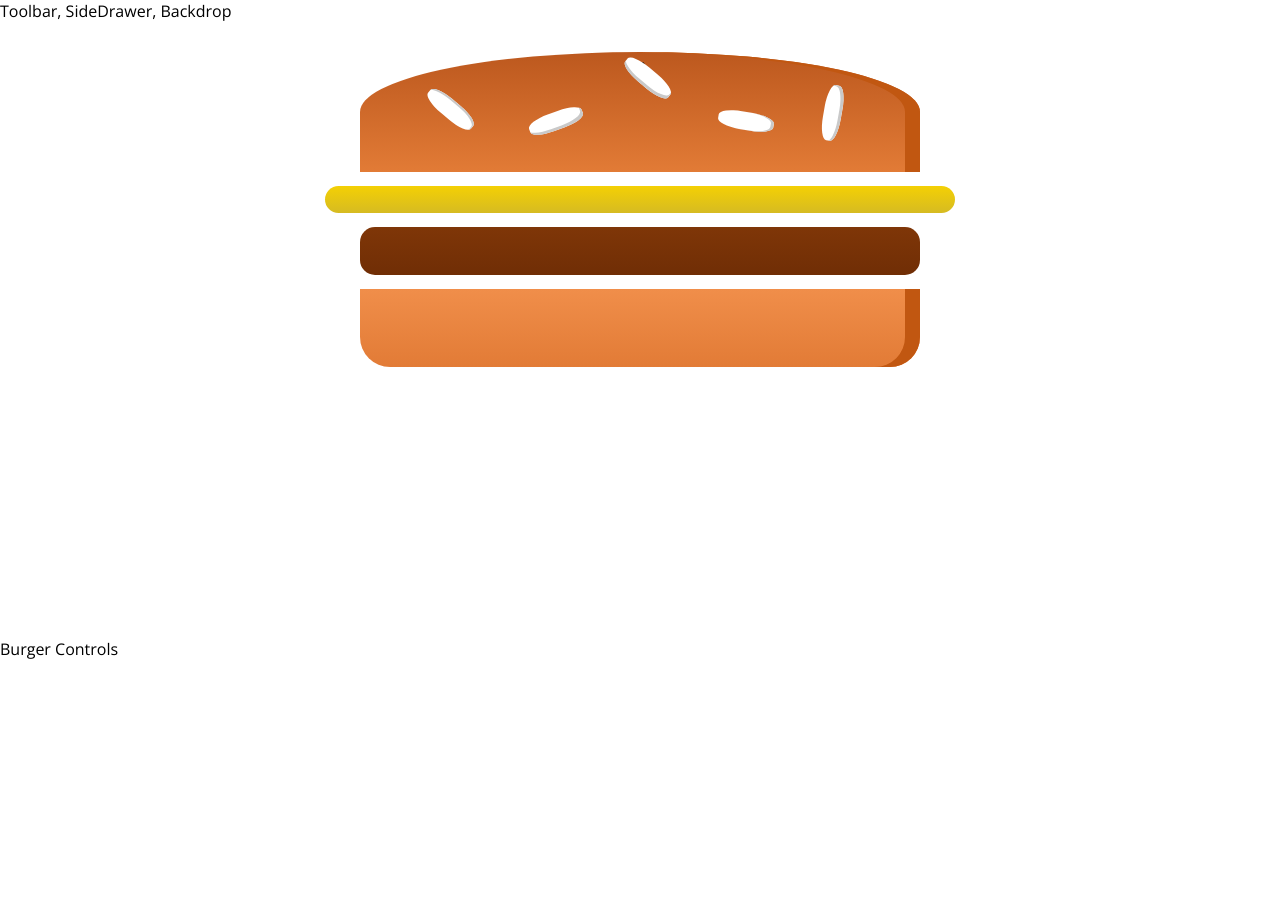
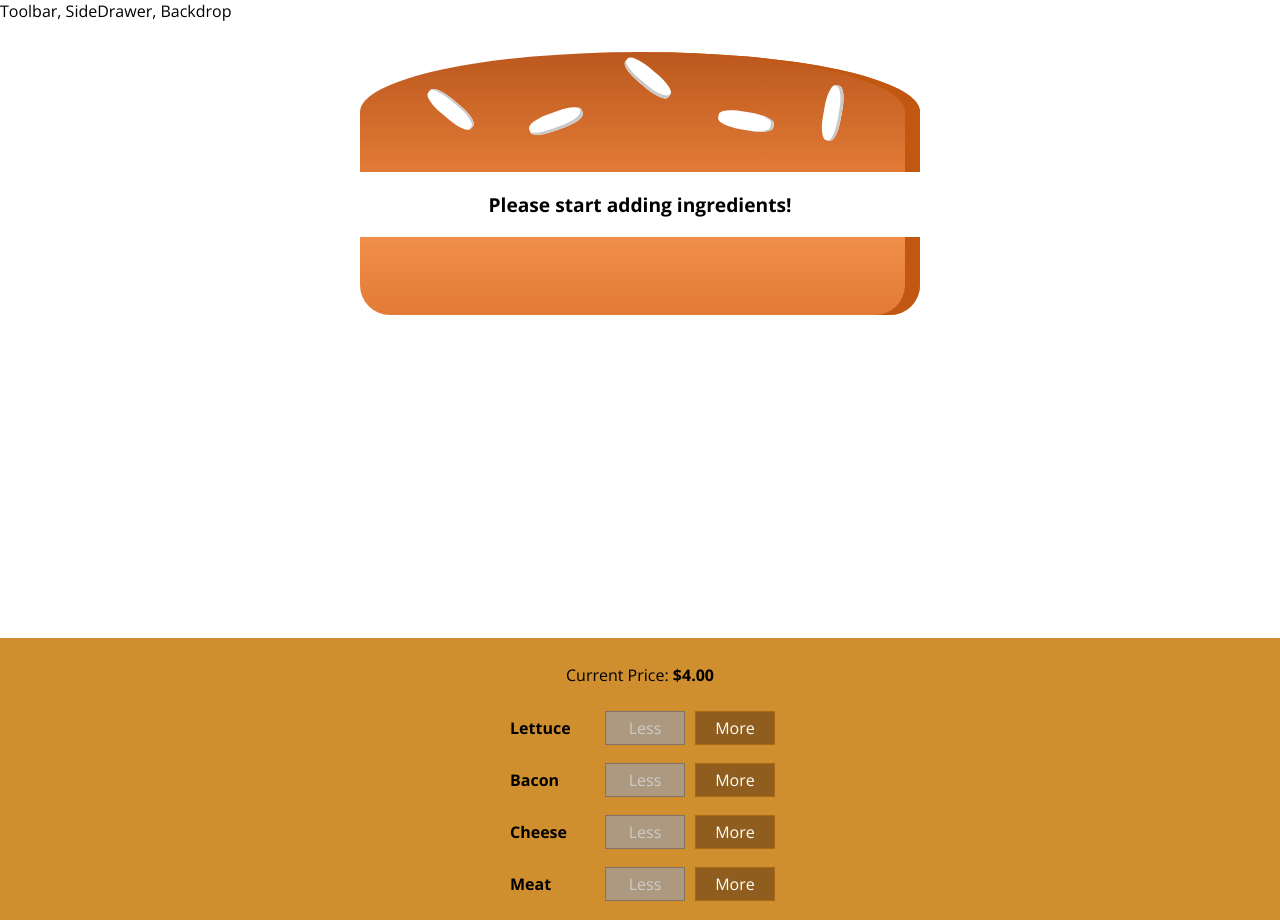
Before and after one commit to joshlee-pdx/burger-builder, a React app: page / in a window 1280 px wide. Before the commit the page ends 800 px from the top, so only its background shows below. Built offline with nearby package versions, Linux system fonts and the light colour scheme.

Commit message:
Added functionality to create custom burger and display price

```diff
--- /dev/null
+++ b/src/components/Burger/BuildControls/BuildControl/BuildControl.css
@@ -0,0 +1,56 @@
+.BuildControl{
+  display: flex;
+  justify-content: space-between;
+  align-items: center;
+  margin: 5px 0;
+}
+
+.BuildControl button{
+  display: block;
+  font: inherit;
+  padding: 5px;
+  margin: 0 5px;
+  width: 80px;
+  border: 1px solid #AA6817;
+  cursor: pointer;
+  outline: none;
+}
+
+.BuildControl button:disabled {
+  background-color: #AC9980;
+  border: 1px solid #7E7365;
+  color: #ccc;
+  cursor: default;
+}
+
+.BuildControl button:hover:disabled {
+  background-color: #AC9980;
+  color: #ccc;
+  cursor: not-allowed;
+}
+
+.Label {
+  padding: 10px;
+  font-weight: bold;
+  width: 80px;
+}
+
+.BuildControl .Less {
+  background-color: #D39952;
+  color: white;
+}
+
+.BuildControl .More {
+  background-color: #8F5E1E;
+  color: white;
+}
+
+.BuildControl .Less:hover, .BuildControl .Less:active {
+  background-color: #DAA972;
+  color: white;
+}
+
+.BuildControl .More:hover,.BuildControl .More:active {
+  background-color: #99703F;
+  color: white;
+}
--- /dev/null
+++ b/src/components/Burger/BuildControls/BuildControl/BuildControl.js
@@ -0,0 +1,16 @@
+import React from 'react';
+
+import classes from './BuildControl.css';
+
+const buildControl = (props) => (
+  <div className={classes.BuildControl}>
+    <div className={classes.Label}>{props.label}</div>
+    <button
+      className={classes.Less}
+      onClick={props.removed}
+      disabled={props.disabled}>Less</button>
+    <button className={classes.More} onClick={props.added}> More</button>
+  </div>
+);
+
+export default buildControl;
--- /dev/null
+++ b/src/components/Burger/BuildControls/BuildControls.css
@@ -0,0 +1,10 @@
+.BuildControls{
+  width: 100%;
+  background-color: #CF8F2E;
+  display: flex;
+  flex-flow: column;
+  align-items: center;
+  box-shadow: 0 2px 1 px #ccc;
+  margin: auto;
+  padding: 10px 0;
+}
--- /dev/null
+++ b/src/components/Burger/BuildControls/BuildControls.js
@@ -0,0 +1,28 @@
+import React from 'react';
+
+import classes from './BuildControls.css';
+import BuildControl from './BuildControl/BuildControl';
+
+const controls = [
+  {label: 'Lettuce', type:'lettuce'},
+  {label: 'Bacon', type:'bacon'},
+  {label: 'Cheese', type:'cheese'},
+  {label: 'Meat', type:'meat'},
+];
+
+const buildControls = (props) => (
+  <div className={classes.BuildControls}>
+    <p>Current Price: <strong>${props.price.toFixed(2)}</strong></p>
+    {controls.map(ctrl => (
+      <BuildControl
+        key={ctrl.label}
+        label={ctrl.label}
+        added={() => props.ingredientAdded(ctrl.type)}
+        removed={() => props.ingredientRemoved(ctrl.type)}
+        disabled={props.disabled[ctrl.type]}
+      />
+    ))}
+  </div>
+);
+
+export default buildControls;
--- a/src/components/Burger/Burger.js
+++ b/src/components/Burger/Burger.js
@@ -4,11 +4,28 @@
 import BurgerIngredient from './BurgerIngredient/BurgerIngredient';
 
 const burger = (props) => {
+  // Converts the ingredients object into an array of ingredients
+  // Extract keys of object and turn into an array (lettuce,bacon,cheese,meat,etc) but not values
+  let transformedIngredients = Object.keys(props.ingredients)
+    .map(igKey => { // Turn array into array of arrays, and return burger ingredient for each element
+      return [...Array(props.ingredients[igKey])].map((_, i) => {
+        return <BurgerIngredient key={igKey+i} type={igKey} />;
+      });
+    })
+    .reduce((arr,el) => { // Flatten array if no ingredients
+      return arr.concat(el) // Add all empty elements to initial empty elements to flatten
+    },[]);
+
+  console.log(transformedIngredients);
+
+  if(transformedIngredients.length === 0){
+    transformedIngredients = <p> Please start adding ingredients!</p>
+  }
+
   return(
     <div className={classes.Burger}>
       <BurgerIngredient type="bread-top"/>
-      <BurgerIngredient type="cheese"/>
-      <BurgerIngredient type="meat"/>
+      {transformedIngredients}
       <BurgerIngredient type="bread-bottom"/>
     </div>
   );
--- a/src/components/Burger/BurgerIngredient/BurgerIngredient.js
+++ b/src/components/Burger/BurgerIngredient/BurgerIngredient.js
@@ -17,34 +17,30 @@
 
     switch(this.props.type){
       case ('bread-bottom'):
-        ingredient = <div className={classes.BreadBottom}></div>;
+        ingredient = <div className={classes.BreadBottom}/>
         break;
 
       case ('bread-top'):
         ingredient = <div className={classes.BreadTop}>
-          <div className={classes.Seeds1}></div>;
-          <div className={classes.Seeds2}></div>;
-        </div>;
+          <div className={classes.Seeds1}/>
+          <div className={classes.Seeds2}/>
+        </div>
         break;
 
       case ('meat'):
-        ingredient = <div className={classes.Meat}>
-        </div>;
+        ingredient = <div className={classes.Meat}/>
         break;
 
       case ('cheese'):
-        ingredient = <div className={classes.Cheese}>
-        </div>;
+        ingredient = <div className={classes.Cheese}/>
         break;
 
       case ('lettuce'):
-        ingredient = <div className={classes.Lettuce}>
-        </div>;
+        ingredient = <div className={classes.Lettuce}/>
         break;
 
       case ('bacon'):
-          ingredient = <div className={classes.Bacon}>
-          </div>;
+          ingredient = <div className={classes.Bacon}/>
           break;
       default:
         ingredient = null;
--- a/src/containers/BurgerBuilder/BurgerBuilder.js
+++ b/src/containers/BurgerBuilder/BurgerBuilder.js
@@ -6,13 +6,87 @@
 
 import Aux from '../../hoc/Auxiliary';
 import Burger from '../../components/Burger/Burger';
+import BuildControls from '../../components/Burger/BuildControls/BuildControls';
+
+/*
+  Possibly add presets
+  Add more ingredient types
+*/
+
+const INGREDIENT_PRICES = {
+  lettuce: 0.4,
+  cheese: 0.5,
+  meat: 2.0,
+  bacon: 1.0
+}
 
 class BurgerBuilder extends Component{
+  state = {
+    ingredients: {
+      lettuce: 0,
+      bacon: 0,
+      cheese: 0,
+      meat: 0
+    },
+    // Default price of burger with no added ingredients
+    totalPrice: 4
+  }
+
+  addIngredientHandler = (type) => {
+    // Add 1 to an ingredient
+    const oldCount = this.state.ingredients[type];
+    const updatedCount = oldCount + 1;
+    const updatedIngredients = {...this.state.ingredients};
+    updatedIngredients[type] = updatedCount;
+
+    // Update price
+    const priceAddition = INGREDIENT_PRICES[type];
+    const oldPrice = this.state.totalPrice;
+    const newPrice = oldPrice + priceAddition;
+
+    // Update state
+    this.setState({totalPrice: newPrice, ingredients: updatedIngredients});
+  }
+
+  removeIngredientHandler = (type) => {
+    const oldCount = this.state.ingredients[type];
+
+    // Empty case
+    if(oldCount <= 0)
+      return;
+
+    // Subtract 1 from an ingredient
+    const updatedCount = oldCount - 1;
+    const updatedIngredients = {...this.state.ingredients};
+    updatedIngredients[type] = updatedCount;
+
+    // Update price
+    const priceDeduction = INGREDIENT_PRICES[type];
+    const oldPrice = this.state.totalPrice;
+    const newPrice = oldPrice - priceDeduction;
+
+    // Update state
+    this.setState({totalPrice: newPrice, ingredients: updatedIngredients});
+  }
+
   render(){
+    // Create copy of state and check to see which elements should be disabled
+    const disabledInfo ={
+      ...this.state.ingredients
+    };
+    for(let key in disabledInfo){
+      disabledInfo[key] = disabledInfo[key] <= 0
+    }
+
     return (
       <Aux>
-        <Burger />
-        <div>Burger Controls</div>
+        <Burger ingredients={this.state.ingredients}/>
+        <BuildControls
+          ingredientAdded={this.addIngredientHandler}
+          ingredientRemoved={this.removeIngredientHandler}
+          disabled={disabledInfo}
+          price={this.state.totalPrice}
+        />
       </Aux>
     );
   }
```
